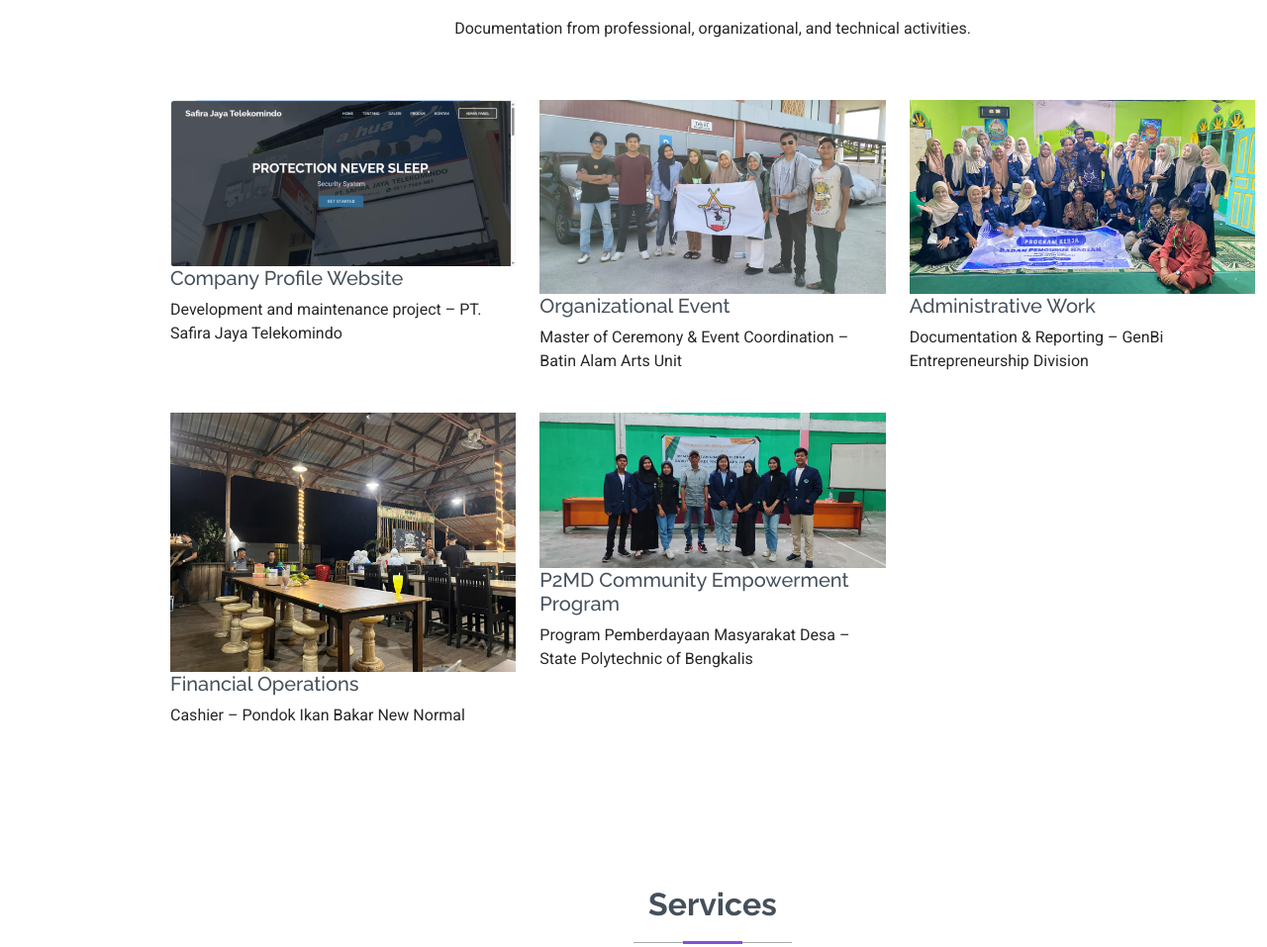
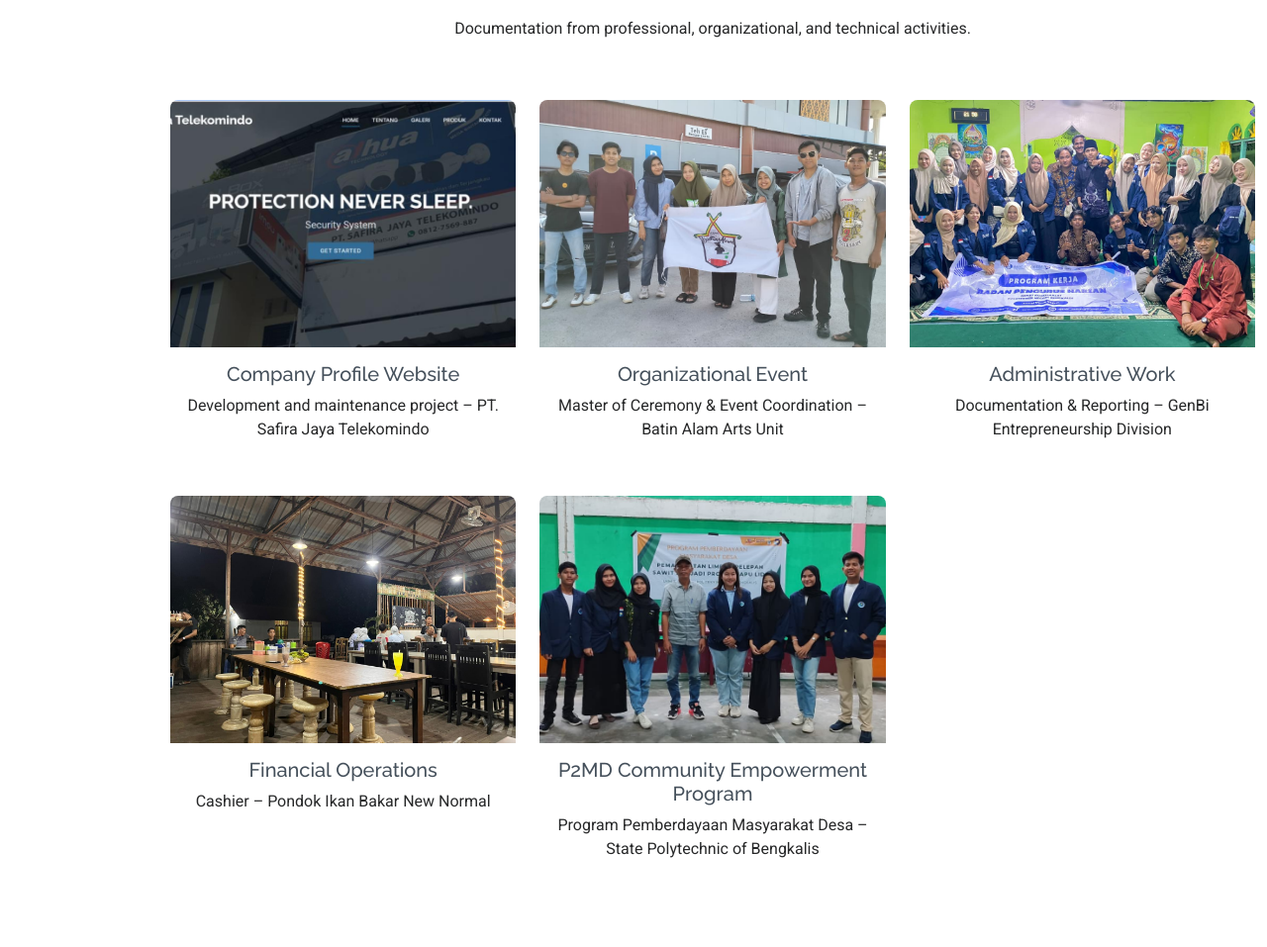
Before and after one commit to Vynixxx/portfolio-fikro, a plain HTML site: page index.html in a window 1280 px wide. Shown: the part 4347-5304 px from the top of the page at 99% size. Drawn offline with Linux system fonts and the light colour scheme; animation ran at ten frames a second.

Commit message:
css update

```diff
--- a/assets/css/main.css
+++ b/assets/css/main.css
@@ -57,6 +57,27 @@ a {
 a:hover {
   color: color-mix(in srgb, var(--accent-color), transparent 25%);
   text-decoration: none;
+}
+
+.work-item {
+  background: #fff;
+  border-radius: 8px;
+  overflow: hidden;
+  height: 100%;
+  display: flex;
+  flex-direction: column;
+}
+
+.work-item img {
+  width: 100%;
+  height: 250px;        /* Samakan tinggi semua */
+  object-fit: cover;    /* Supaya tidak gepeng */
+}
+
+.work-info {
+  padding: 15px;
+  flex-grow: 1;
+  text-align: center;
 }
 
 h1,
```
